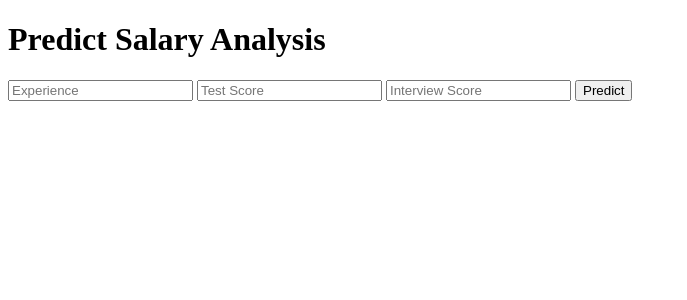
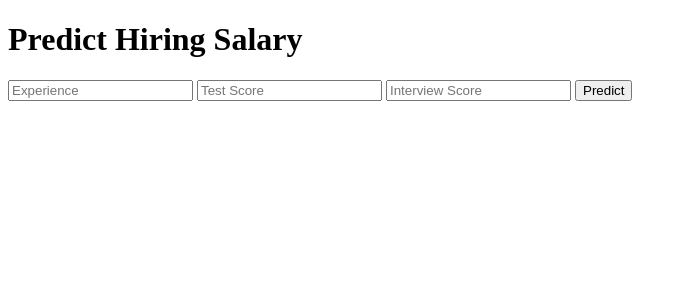
Before and after one commit to drunkenmonkey99/FlaskFW_HiringDataSet, a Flask app: page / in a window 1280 px wide. Shown: the top 300 px of the page, without its empty margins (0-687 px from the left). Run offline with Flask 2, Linux system fonts and the light colour scheme; parts of the project's set-up code (start-up, migrations or seed data) failed here and were passed over.

Commit message:
First SVN import

```diff
--- a/model.py
+++ b/model.py
@@ -47,3 +47,5 @@ print("Test")
 # check if this has been updated in githhub
 
 print("Test2") # Second commit
+
+# test
--- a/templates/index.html
+++ b/templates/index.html
@@ -13,7 +13,7 @@
 
 <body>
  <div class="login">
-	<h1>Predict Salary Analysis</h1>
+	<h1>Predict Hiring Salary</h1>
 
      <!-- Main Input For Receiving Query to our ML -->
     <form action="{{ url_for('predict')}}"method="post">
```
